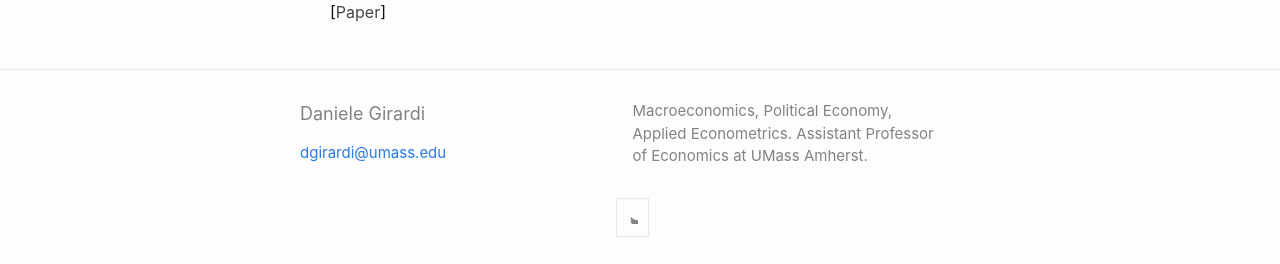
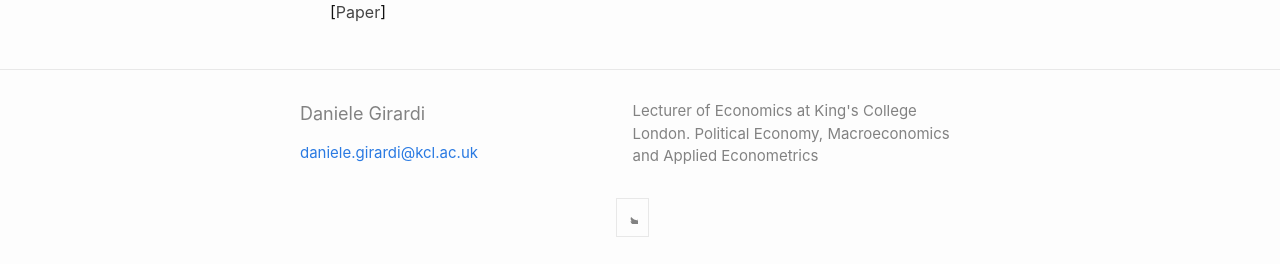
Before and after one commit to danielegirardi/danielegirardi.github.io, a Jekyll site: the page built from index.md, in a window 1280 px wide and 900 px high, scrolled down 1511 px. Shown: the part 633-897 px from the top of the window. Built offline with Jekyll 4.4.1, drawn with Linux system fonts in a browser that asks for light colours.

Commit message:
Update _config.yml

```diff
--- a/_config.yml
+++ b/_config.yml
@@ -1,8 +1,7 @@
 title: Daniele Girardi
-email: dgirardi@umass.edu
+email: daniele.girardi@kcl.ac.uk
 description: > # this means to ignore newlines until "show_excerpts:"
- Macroeconomics, Political Economy, Applied Econometrics.
- Assistant Professor of Economics at UMass Amherst.
+ Lecturer of Economics at King's College London. Political Economy, Macroeconomics and Applied Econometrics
 
 show_excerpts: false # set to true to show excerpts on the homepage
 
```
